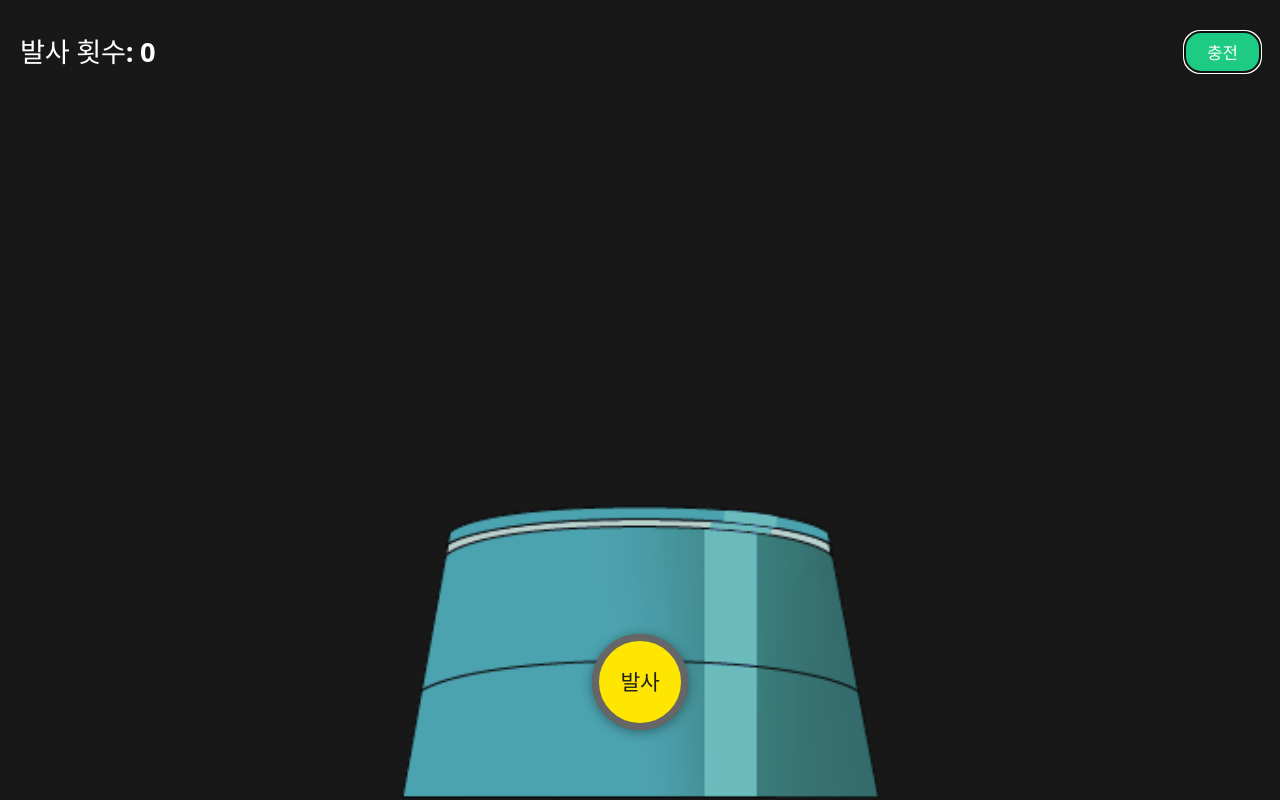
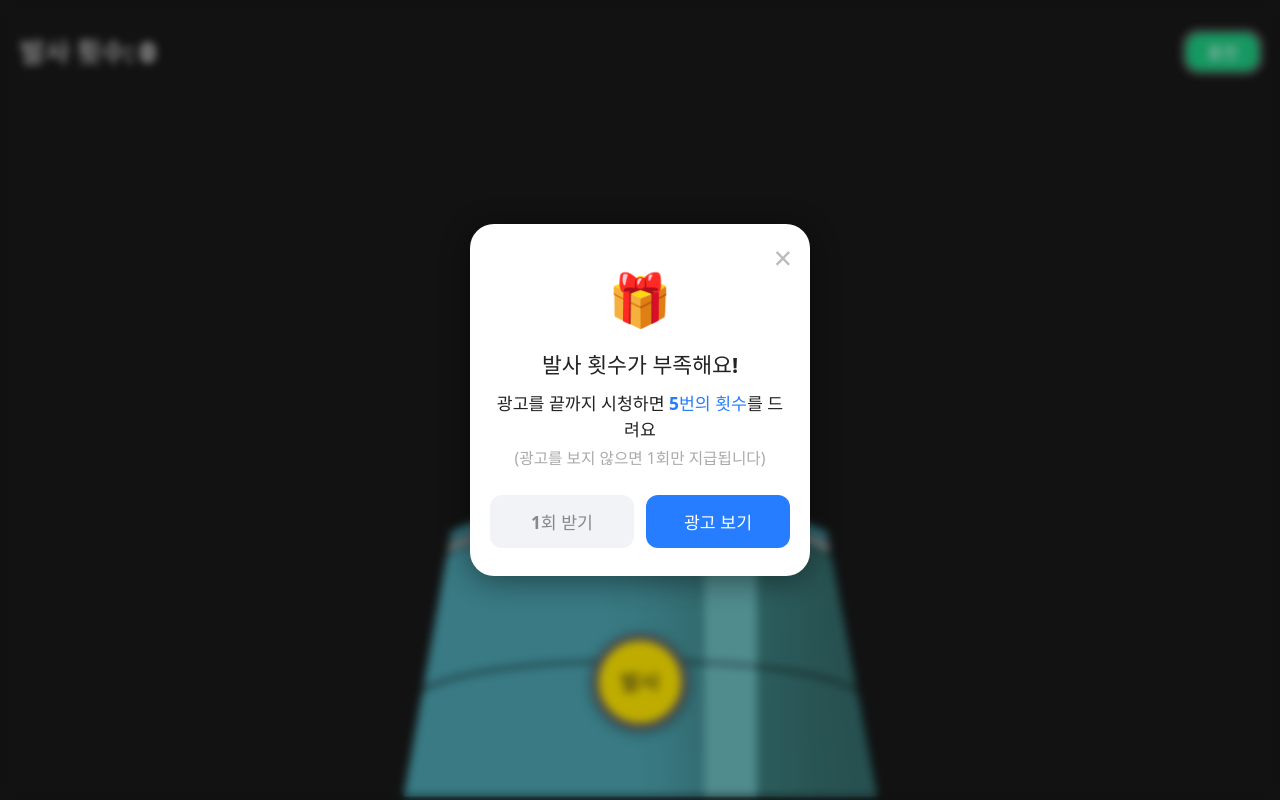
Before and after one commit to HeungJae0213/myCannon, a React (Vite) app: page /result in a window 1280 px wide. Both pictures are taken after a click on the button "충전". Built offline with nearby package versions, Linux system fonts and the light colour scheme; what @toss/tds-mobile-ait would draw is missing.

Commit message:
20260220-충전팝업

```diff
--- a/src/assets/ResultScreen.css
+++ b/src/assets/ResultScreen.css
@@ -116,3 +116,123 @@
 .charge-badge-btn:active {
   background: #159e62;
 }
+
+.ad-modal-bg {
+  position: fixed;
+  top: 0;
+  left: 0;
+  width: 100vw;
+  height: 100vh;
+  background: rgba(0,0,0,0.25);
+  backdrop-filter: blur(4px);
+  z-index: 100;
+  display: flex;
+  align-items: center;
+  justify-content: center;
+}
+
+.ad-modal {
+  background: #222;
+  border-radius: 18px;
+  padding: 32px 20px 24px 20px;
+  box-shadow: 0 4px 32px #0007;
+  max-width: 90vw;
+  width: 340px;
+  color: #fff;
+  text-align: center;
+  z-index: 101;
+}
+
+.toss-ad-modal {
+  background: #fff;
+  border-radius: 24px;
+  padding: 36px 20px 28px 20px;
+  box-shadow: 0 4px 32px #0007;
+  max-width: 90vw;
+  width: 340px;
+  color: #222;
+  text-align: center;
+  z-index: 101;
+  position: relative;
+}
+
+.ad-modal-close {
+  position: absolute;
+  top: 18px;
+  right: 18px;
+  background: none;
+  border: none;
+  font-size: 2rem;
+  color: #bbb;
+  cursor: pointer;
+  z-index: 102;
+  padding: 0;
+  line-height: 1;
+}
+
+.ad-modal-icon {
+  font-size: 3.2rem;
+  margin-bottom: 12px;
+}
+
+.ad-modal-title {
+  font-size: 1.35rem;
+  font-weight: 900;
+  margin-bottom: 10px;
+  color: #222;
+}
+
+.ad-modal-desc {
+  font-size: 1.08rem;
+  color: #222;
+  margin-bottom: 8px;
+}
+
+.ad-modal-highlight {
+  color: #267dff;
+  font-weight: 900;
+}
+
+.ad-modal-desc-sub {
+  color: #aaa;
+  font-size: 0.98rem;
+  display: block;
+  margin-top: 4px;
+}
+
+.ad-modal-btn-row {
+  display: flex;
+  gap: 12px;
+  margin-top: 24px;
+  justify-content: center;
+}
+
+.ad-modal-btn {
+  flex: 1 1 0;
+  font-size: 1.08rem;
+  font-weight: 700;
+  border-radius: 12px;
+  padding: 14px 0;
+  border: none;
+  cursor: pointer;
+  transition: background 0.2s;
+}
+
+.ad-modal-btn-gray {
+  background: #f2f3f6;
+  color: #888;
+}
+
+.ad-modal-btn-blue {
+  background: #267dff;
+  color: #fff;
+}
+
+.ad-modal-btn-blue:active {
+  background: #155ecb;
+}
+
+.ad-modal-btn:disabled {
+  opacity: 0.6;
+  cursor: not-allowed;
+}
--- a/src/pages/ResultScreen.tsx
+++ b/src/pages/ResultScreen.tsx
@@ -19,6 +19,7 @@ function ResultScreen() {
   const { mode, singleCount, rangeMin, rangeMax, allowDuplicate } = location.state || {};
   const [fireCount, setFireCount] = useState(0);
   const [showAdModal, setShowAdModal] = useState(false);
+  const [adLoading, setAdLoading] = useState(false);
   const [showCannonBall, setShowCannonBall] = useState(false);
   const [firedNumber, setFiredNumber] = useState<number | null>(null);
 
@@ -69,11 +70,54 @@ function ResultScreen() {
       {/* 광고 모달 */}
       {showAdModal && (
         <div className="ad-modal-bg">
-          <div className="ad-modal">
-            <h3>앱인토스 인앱광고 2.0</h3>
-            <p>광고를 스킵하면 1회, 시청하면 5회 발사권을 드립니다.</p>
-            <button className="fire-btn" onClick={() => { setFireCount(fireCount + 1); setShowAdModal(false); }}>스킵하기</button>
-            <button className="fire-btn" onClick={() => { setFireCount(fireCount + 5); setShowAdModal(false); }}>광고 시청</button>
+          <div className="ad-modal toss-ad-modal">
+            <button className="ad-modal-close" onClick={() => setShowAdModal(false)} aria-label="닫기">×</button>
+            <div className="ad-modal-icon" aria-hidden="true">🎁</div>
+            <div className="ad-modal-title">발사 횟수가 부족해요!</div>
+            <div className="ad-modal-desc">
+              광고를 끝까지 시청하면 <span className="ad-modal-highlight">5번의 횟수</span>를 드려요<br />
+              <span className="ad-modal-desc-sub">(광고를 보지 않으면 1회만 지급됩니다)</span>
+            </div>
+            <div className="ad-modal-btn-row">
+              <button
+                className="ad-modal-btn ad-modal-btn-gray"
+                onClick={() => {
+                  setFireCount(fireCount + 1);
+                  setShowAdModal(false);
+                }}
+              >
+                1회 받기
+              </button>
+              <button
+                className="ad-modal-btn ad-modal-btn-blue"
+                onClick={async () => {
+                  setAdLoading(true);
+                  // 광고 시청 로직 (실제 환경에서는 광고 SDK 콜백 필요)
+                  if (window.showAppsInTossAdMob && interstitialAdId) {
+                    window.showAppsInTossAdMob({
+                      adUnitId: interstitialAdId,
+                      adType: 'interstitial',
+                      testMode: true,
+                      onClose: (result: { completed: boolean }) => {
+                        if (result.completed) setFireCount(fireCount + 5);
+                        setShowAdModal(false);
+                        setAdLoading(false);
+                      }
+                    });
+                  } else {
+                    // fallback: 즉시 지급
+                    setTimeout(() => {
+                      setFireCount(fireCount + 5);
+                      setShowAdModal(false);
+                      setAdLoading(false);
+                    }, 1200);
+                  }
+                }}
+                disabled={adLoading}
+              >
+                광고 보기
+              </button>
+            </div>
           </div>
         </div>
       )}
```
